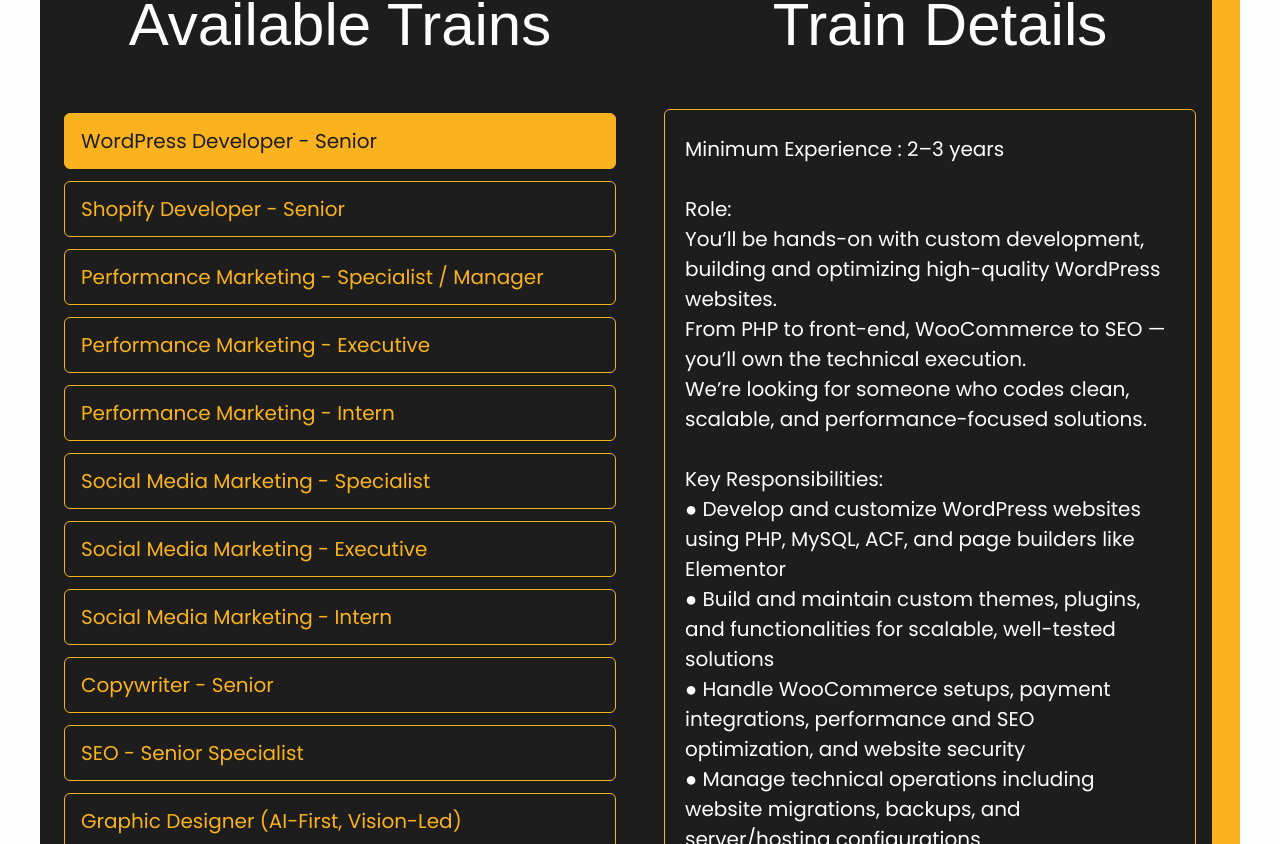
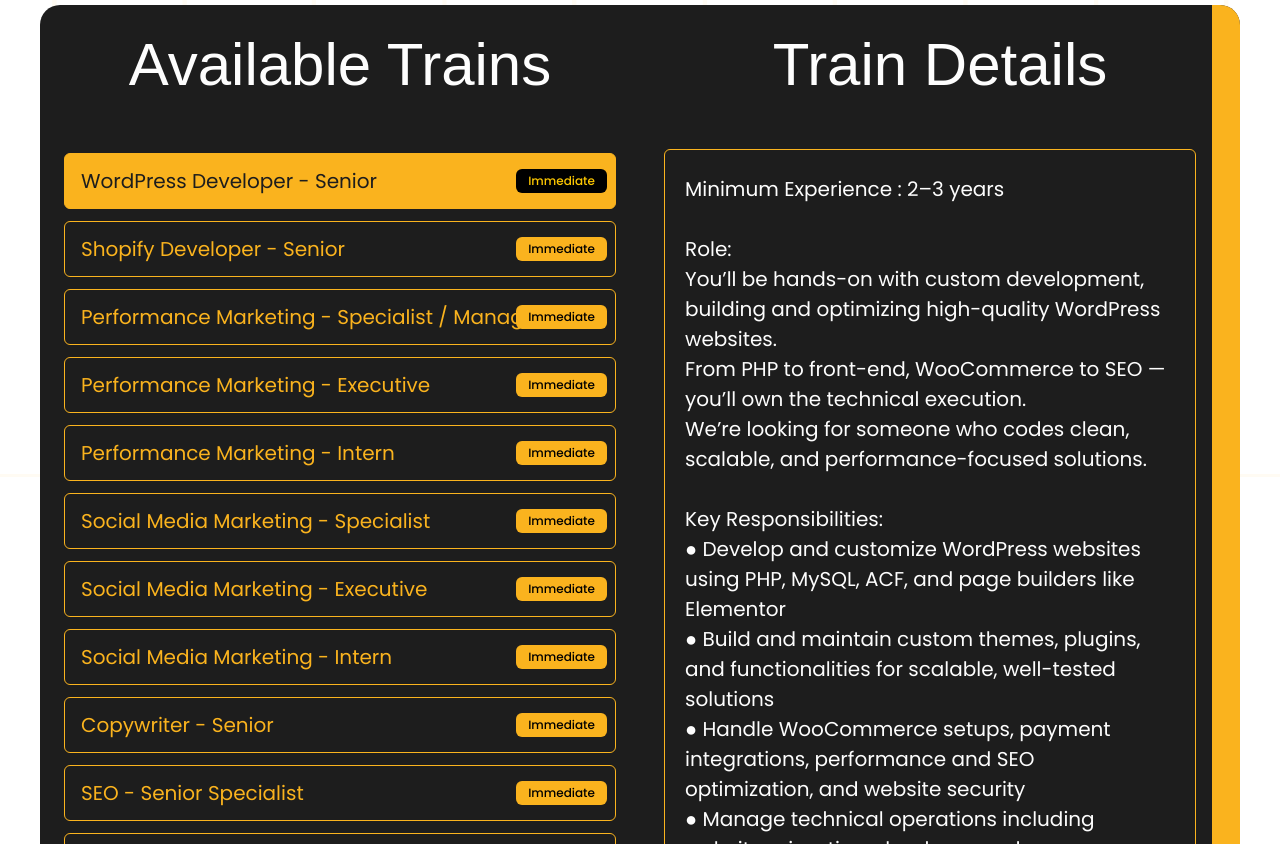
Before and after one commit to aryankuril/bb, a Next.js app: page /career in a window 1280 px wide. Shown: the part 936-1780 px from the top of the page. Built offline with nearby package versions, Linux system fonts and the light colour scheme; no server answers; a web font is replaced by a local one.

Commit message:
bg img added

```diff
--- a/app/components/Career/SecondSection.tsx
+++ b/app/components/Career/SecondSection.tsx
@@ -5,6 +5,7 @@
 const jobs = [
     {
     title: "WordPress Developer - Senior",
+     tag: "Immediate",
     details: `Minimum Experience : 2–3 years
 
 Role:
@@ -27,6 +28,7 @@
   },
   {
     title: "Shopify Developer - Senior",
+     tag: "Immediate",
     details: `Minimum Experience : 2–3 years
 
 Role:
@@ -48,6 +50,7 @@
   },
   {
     title: "Performance Marketing - Specialist / Manager",
+     tag: "Immediate",
     details: `Minimum Experience : 3+ years & worked on 25+ brands | D2C focus is non-negotiable
 
 Role:
@@ -74,6 +77,7 @@
   },
   {
     title: "Performance Marketing - Executive",
+     tag: "Immediate",
     details: `Minimum Experience : 1+ years & worked on 6+ brands
 
 Role:
@@ -97,6 +101,7 @@
   },
   {
     title: "Performance Marketing - Intern",
+     tag: "Immediate",
     details: `Minimum Experience : 0 – 6 Months
 
 Role:
@@ -121,6 +126,7 @@
   },
   {
     title: "Social Media Marketing - Specialist",
+     tag: "Immediate",
     details: `Minimum Experience : 3–5 years | Proven results growing brands & communities on social platforms
 
 Role:
@@ -148,6 +154,7 @@
   },
   {
     title: "Social Media Marketing - Executive",
+     tag: "Immediate",
     details: `Minimum Experience : 1+ year agency experience | No, running your own meme page doesn’t count (unless it’s really good)
 
 Role:
@@ -172,6 +179,7 @@
   },
   {
     title: "Social Media Marketing - Intern",
+     tag: "Immediate",
     details: `Minimum Experience : 0 – 6 Months
 
 Role:
@@ -196,6 +204,7 @@
   },
   {
     title: "Copywriter - Senior",
+     tag: "Immediate",
     details: `Minimum Experience : 4+ years
 
 Role:
@@ -221,6 +230,7 @@
   },
   {
     title: "SEO - Senior Specialist",
+     tag: "Immediate",
     details: `Minimum Experience : 2–4 years | Must have ranked content across competitive categories
 
 Role:
@@ -246,6 +256,7 @@
   },
   {
     title: "Graphic Designer (AI-First, Vision-Led)",
+     tag: "Immediate",
     details: `Minimum Experience : 2–4 years | Must have ranked content across competitive categories
 
 Role:
@@ -271,6 +282,7 @@
   },
   {
     title: "Content Creator",
+     tag: "Immediate",
     details: `Minimum Experience : Portfolio beyond college assignments | Must include AI-generated or AI-assisted work
 
 Role:
@@ -298,6 +310,7 @@
   },
   {
     title: "Video Editor",
+     tag: "Immediate",
     details: `Minimum Experience : 1–2 years | Only short-format editors with viral instincts need apply
 No wedding reels. No trailers. Just punchy, scroll-stopping edits.
 
@@ -332,6 +345,7 @@
   },
   {
     title: "Accountant - Inhouse",
+     tag: "Immediate",
     details: `Minimum Experience : 2 years
 
 Role:
@@ -862,13 +876,9 @@
     key={i}
     onClick={() => {
       setActiveJob(job);
-
-                // If the card is showing Book Ticket, flip it back to Train Details
-                if (isFlipped) {
-                  setIsFlipped(false);
-                }
+      if (isFlipped) setIsFlipped(false);
     }}
-              className={`text-left body2 px-3 py-2 sm:px-4 cursor-pointer sm:py-3 rounded-[6px] border transition-all duration-200
+    className={`relative text-left body2 px-3 py-2 sm:px-4 cursor-pointer sm:py-3 rounded-[6px] border transition-all duration-200
       ${
         activeJob.title === job.title
           ? "bg-[var(--color-highlight)] text-[var(--color-primary)] border-[var(--color-highlight)]"
@@ -876,8 +886,23 @@
       }`}
   >
     {job.title}
+
+    {/* 🚩 Tag */}
+    <span
+      className={`absolute top-1/2 -translate-y-1/2 right-2 px-3 py-1 rounded-md text-xs font-medium transition-colors duration-200
+        ${
+          activeJob.title === job.title
+            ? "bg-black text-yellow-400" // ✅ Active state
+            : "bg-[var(--color-highlight)] text-black" // Default
+        }`}
+    >
+      {job.tag}
+    </span>
   </button>
 ))}
+
+
+
         </div>
 
         {/* RIGHT – Details */}
--- a/app/components/Header.tsx
+++ b/app/components/Header.tsx
@@ -199,11 +199,11 @@
 
   return (
     <div className="">
-      <div ref={root} className="py-5 px-10 absolute inset-x-0 top-0 z-[99999]">
+      <div ref={root} className="py-5 px-10  inset-x-0 top-0 z-[99999]">
         {/* nav shell */}
         <div
           ref={shell}
-          className="h-[90px] container bg-[rgba(142,142,142,0.20)] rounded-[20px] backdrop-blur-md shadow-[0_4px_20px_rgba(0,0,0,0.1)] items-center absolute inset-x-0 top-5 z-[99999]"
+          className="h-[90px] container bg-[rgba(142,142,142,0.20)] rounded-[20px] backdrop-blur-md shadow-[0_4px_20px_rgba(0,0,0,0.1)] items-center absolute inset-x-0 z-[99999]"
         >
           <div className="flex items-center justify-between py-4 px-10 ">
             <Link href="/">
--- a/app/globals.css
+++ b/app/globals.css
@@ -50,10 +50,43 @@
 
 body {
   font-family: var(--font-poppins);
-  background-color: var(--color-secondary);
+ @apply relative w-full min-h-screen overflow-x-hidden;
+  background: url("/images/bg.svg") center center;
   color: var(--color-primary);
 }
 
+/* body::before {
+  content: "";
+  position: absolute;
+  inset: 0;
+  background: url("/images/bg.svg") no-repeat center center;
+  background-size: cover;
+  z-index: -2;
+}
+
+/* Shine animation */
+/* body::after {
+  content: "";
+  position: absolute;
+  top: 0;
+  left: 50%;
+  transform: translateX(-50%);
+  width: 100%;   /* reduce width here */
+  /* height: 100%;
+  background: url("/images/bg-shine.svg") no-repeat center top;
+  background-size: contain; /* keeps aspect ratio */
+  /* animation: moveShine 3s infinite ease-in-out alternate;
+  z-index: -1; */
+/* } */
+
+/* @keyframes moveShine {
+  from {
+    transform: translate(-50%, -5px);
+  }
+  to {
+    transform: translate(-50%, 1000px);
+  }
+} */
 /* =========================================
    HEADINGS (Desktop Defaults)
    ========================================= */
```
Lines whose indentation alone changed are shown as unchanged.
